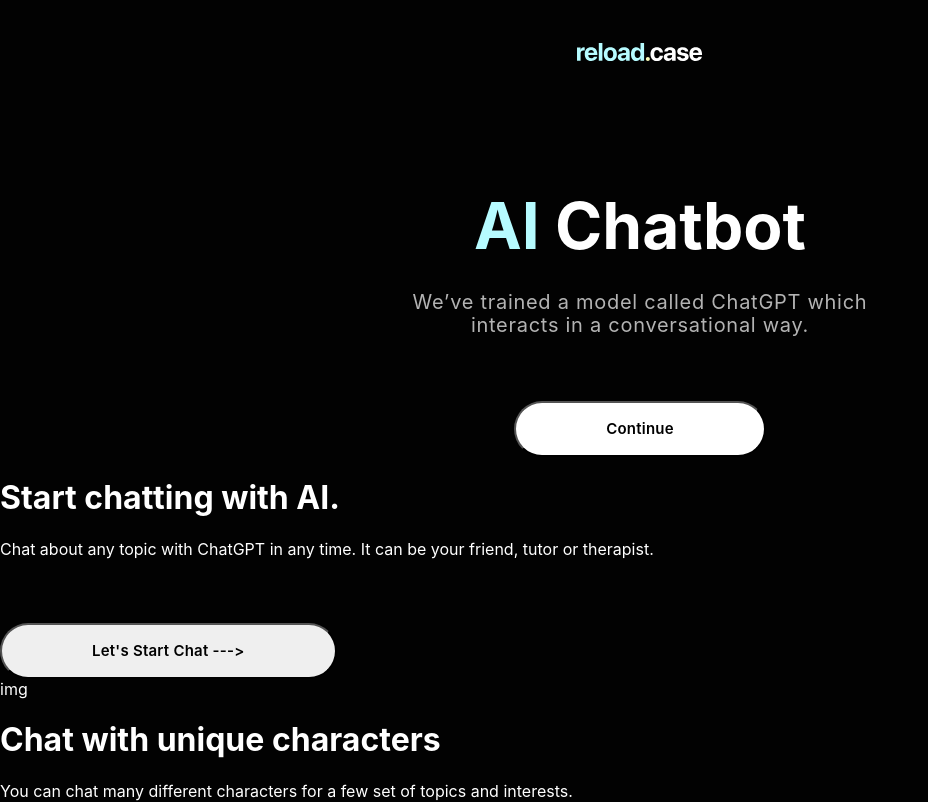
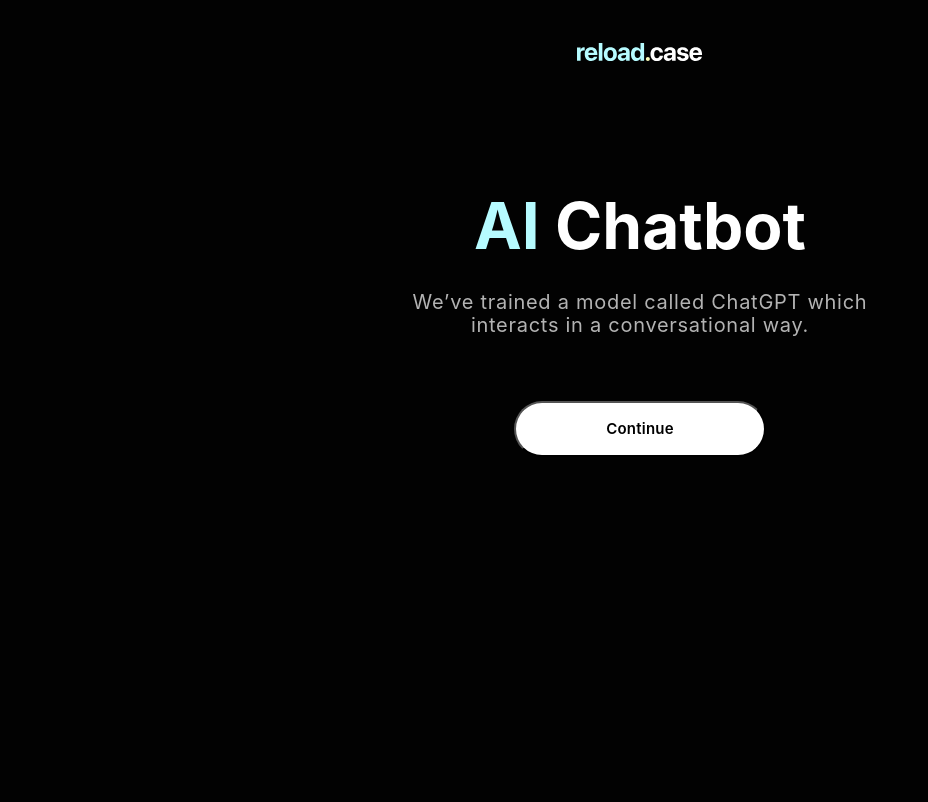
Before and after one commit to Enesmerdane/reload-case-study, a React (Create React App) app: page / in a window 1280 px wide. Shown: the top 802 px of the page, without its empty margins (0-928 px from the left). Built offline with nearby package versions, Linux system fonts and the light colour scheme.

Commit message:
section1 button scrolls to section2
section1 button scrolls to section2

```diff
--- a/package.json
+++ b/package.json
@@ -15,7 +15,6 @@
     "react-redux": "^8.1.2",
     "react-router-dom": "^6.15.0",
     "react-scripts": "5.0.1",
-    "ts-migrate": "^0.1.35",
     "typescript": "^5.1.6",
     "web-vitals": "^2.1.4"
   },
--- a/src/App.css
+++ b/src/App.css
@@ -1,6 +1,11 @@
 * {
     box-sizing: border-box;
 }
+
+html {
+    scroll-behavior: smooth;
+}
+
 body {
     margin-left: 0;
     margin-top: 0;
@@ -10,3 +15,6 @@
     color: #ffffff;
     font-family: -apple-system, BlinkMacSystemFont, sans-serif;
 }
+body::-webkit-scrollbar {
+    width: 0
+}
--- a/src/components/homePageButton/index.tsx
+++ b/src/components/homePageButton/index.tsx
@@ -1,20 +1,25 @@
 import styles from "./styles.module.css";
 
-enum buttonColorEnum {
+export enum buttonColorEnum {
     white = "#FFFFFF",
     blue = "#B6FBFF",
 }
 
 interface buttonProps {
     text: string;
-    color?: buttonColorEnum;
+    color: buttonColorEnum;
+    onclick: React.MouseEventHandler<HTMLButtonElement>;
 }
 
 function Button(props: buttonProps) {
     const buttonColor = props.color ? props.color : buttonColorEnum.white;
     const buttonStyle = { backgroundColor: buttonColor, ...styles };
 
-    return <button style={buttonStyle}>{props.text}</button>;
+    return (
+        <button style={buttonStyle} onClick={props.onclick}>
+            {props.text}
+        </button>
+    );
 }
 
 export default Button;
--- a/src/components/homePageButton/styles.module.css
+++ b/src/components/homePageButton/styles.module.css
@@ -7,4 +7,5 @@
     font-weight: 600;
     margin-top: 4rem;
     letter-spacing: 0.015rem;
+    cursor: pointer;
 }
--- a/src/pages/home/index.tsx
+++ b/src/pages/home/index.tsx
@@ -1,15 +1,13 @@
 import styles from "./styles.module.css";
 import Logo from "../../utils/logo";
 
-import Button from "../../components/homePageButton";
+import Button, { buttonColorEnum } from "../../components/homePageButton";
 
 function Home() {
     return (
         <>
-            <header>
+            <div className={styles.section1}>
                 <Logo classname={styles.main_page__logo} />
-            </header>
-            <div className={styles.section1}>
                 <div className={styles.section1__heading}>
                     <code>AI</code> Chatbot
                 </div>
@@ -17,9 +15,15 @@
                     We’ve trained a model called ChatGPT which interacts in a
                     conversational way.
                 </div>
-                <Button text="Continue" />
+                <Button
+                    text="Continue"
+                    color={buttonColorEnum.white}
+                    onclick={(e) => {
+                        window.location.href = "#section2";
+                    }}
+                />
             </div>
-            <div className="section2">
+            <div className="section2" id="section2">
                 <h1>Start chatting with AI.</h1>
                 <div>
                     Chat about any topic with ChatGPT in any time. It can be
--- a/src/pages/home/styles.module.css
+++ b/src/pages/home/styles.module.css
@@ -11,7 +11,7 @@
 }
 
 .section1 {
-    height: 100%;
+    height: 100vh;
     display: flex;
     flex-direction: column;
     align-items: center;
```
Also changed, not shown: 1 other file (tests, documents, lock files or other folders).
